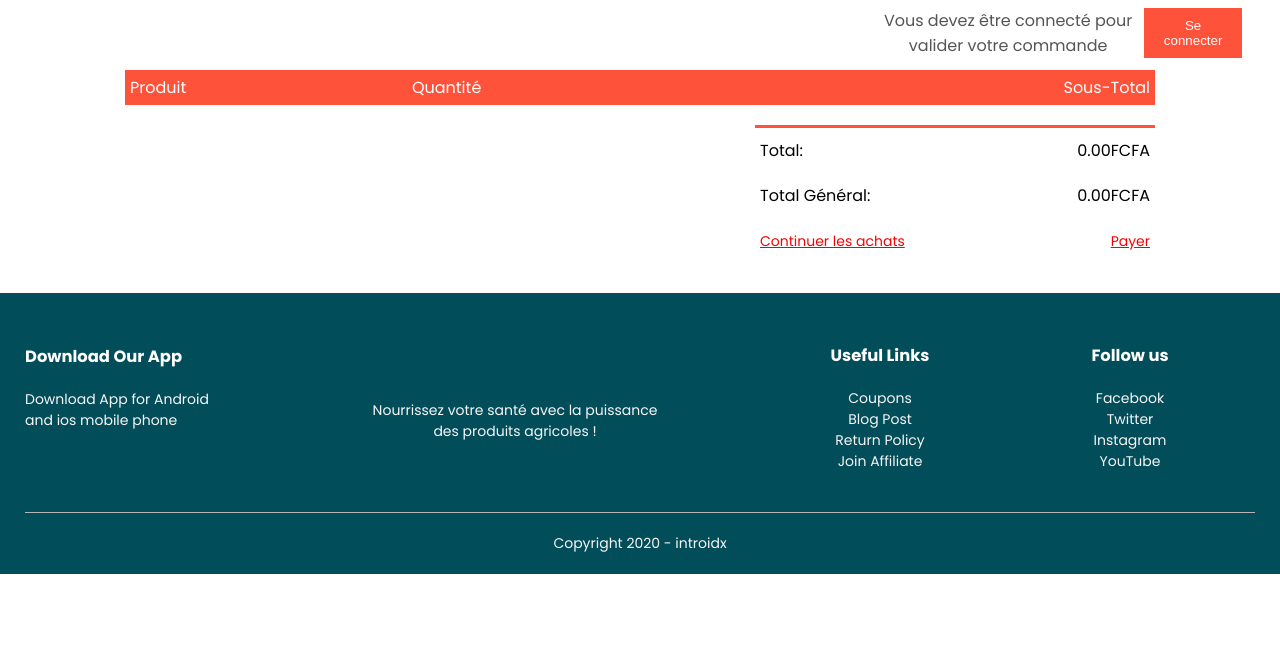
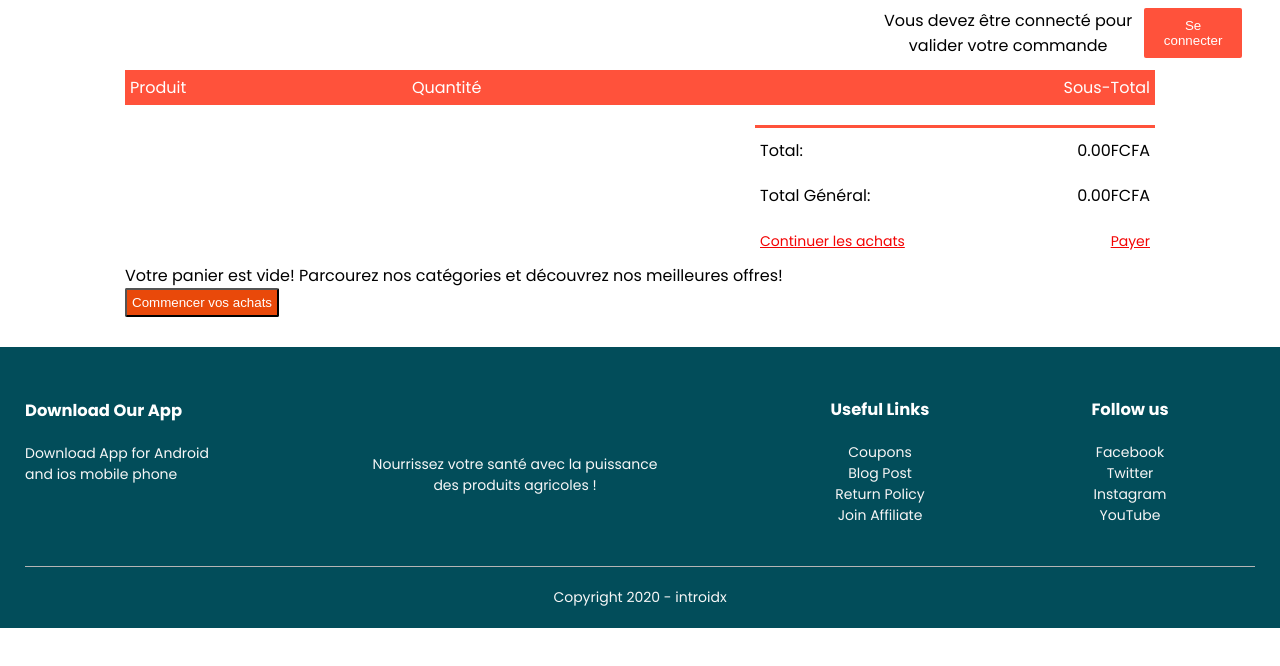
Before and after one commit to Aba221/projet_E-commerce, a plain HTML site: page cart.html in a window 1280 px wide. Shown: the part 52-718 px from the top of the page. Drawn offline with Linux system fonts and the light colour scheme.

Commit message:
Add files via upload

```diff
--- a/cart.html
+++ b/cart.html
@@ -15,6 +15,18 @@
     />
     <script src="rellax.min.js"></script>
   </head>
+  <style>
+    p{
+      color: black;
+    }
+    button{
+      display: flex;
+      border-radius: 2px;
+      padding: 5px;
+      background-color:rgb(233, 73, 10);
+      color: white;
+    }
+  </style>
   <body>
     <div class="container">
       <div class="navbar">
@@ -68,6 +80,7 @@
             </tr>
           </table>
         </div>
+        <div id="panier-container"></div>
       </div>
 
 
@@ -213,10 +226,26 @@
       const isLoggedIn = loggedIn;
       const hasValidOrder = isLoggedIn && orderValidated; // Supposons que `orderValidated` est une variable qui stocke l'état de validation de la commande
 
-      // Vider le panier si l'utilisateur n'est pas connecté ou s'il n'a pas de commande valide
-      if (!isLoggedIn || !hasValidOrder) {
+    // Vider le panier si l'utilisateur n'est pas connecté ou s'il n'a pas de commande valide
+    if (!isLoggedIn || !hasValidOrder) {
       cartItems = [];
       localStorage.setItem('cartItems', JSON.stringify(cartItems));
+
+      // Afficher le message et le bouton
+      const message = document.createElement('p');
+      message.textContent = "Votre panier est vide! Parcourez nos catégories et découvrez nos meilleures offres!";
+
+      const button = document.createElement('button');
+      button.textContent = "Commencer vos achats";
+      button.addEventListener('click', () => {
+        // Rediriger vers la page des produits
+        window.location.href = "products.html";
+      });
+
+      const container = document.getElementById('panier-container');
+      container.appendChild(message);
+      container.appendChild(button);
+
       }
     }
 
```
